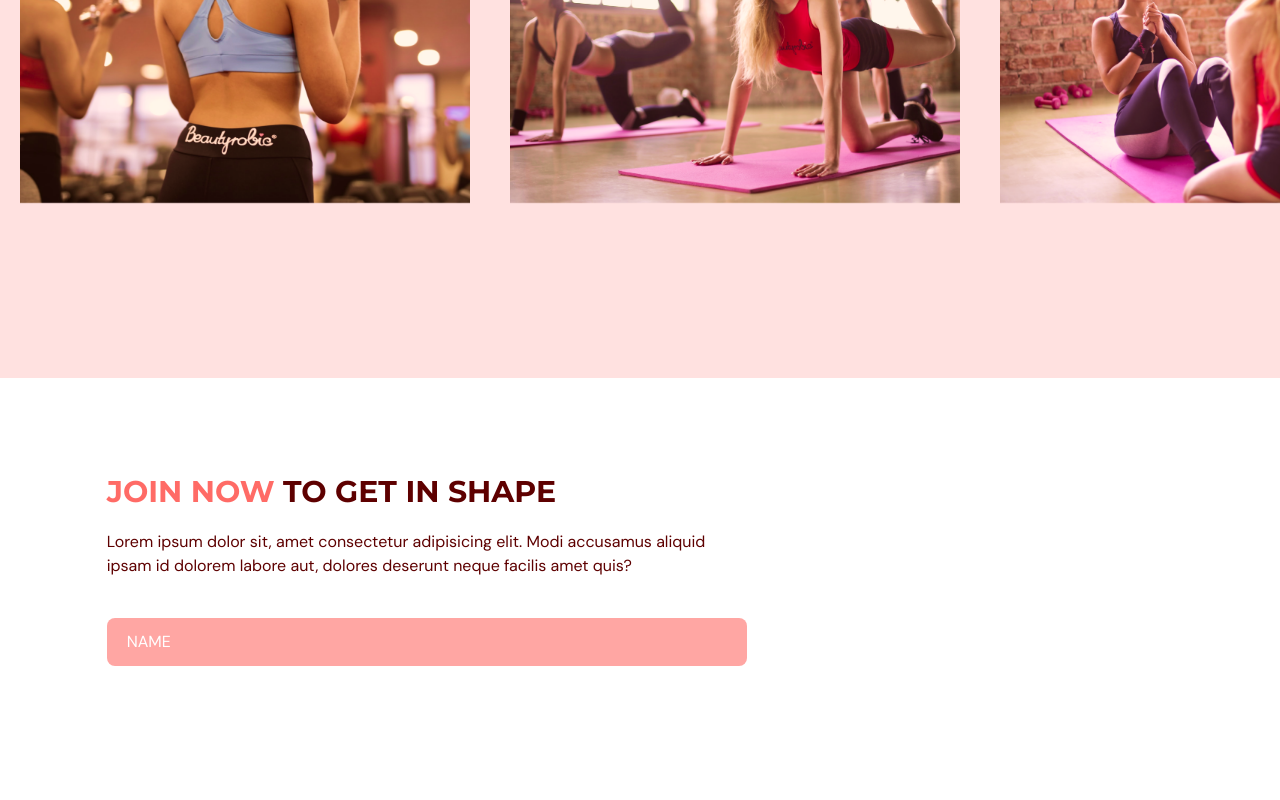
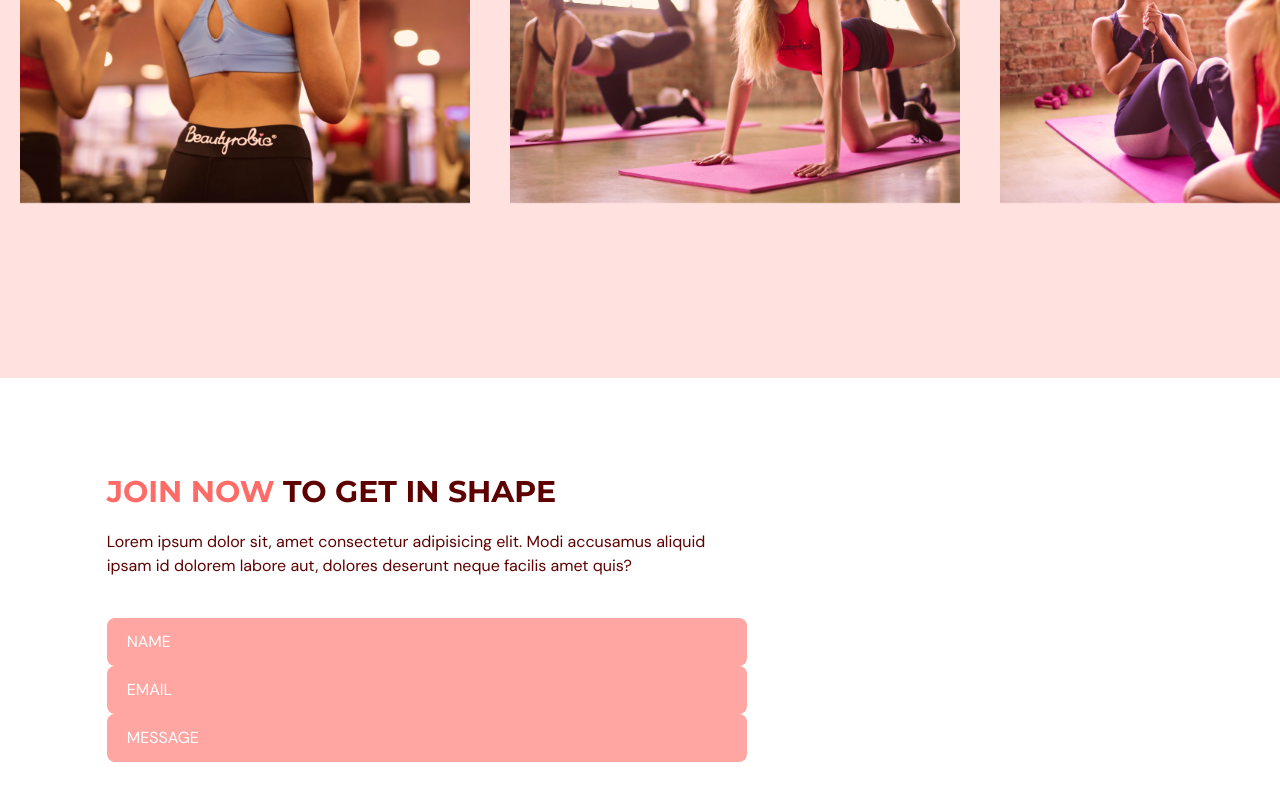
Before and after one commit to Louistam888/gym-fitness, a React (Vite) app: page / in a window 1280 px wide. Shown: the part 2552-3352 px from the top of the page. Built offline with nearby package versions, Linux system fonts and the light colour scheme.

Commit message:
completed fields inform

```diff
--- a/src/scenes/contactUs/index.tsx
+++ b/src/scenes/contactUs/index.tsx
@@ -81,6 +81,36 @@ const ContactUs = ({ setSelectedPage }: Props) => {
                     "Max Length is 100 characters."}
                 </p>
               )}
+              <input
+                type="text"
+                className={inputStyles}
+                placeholder="EMAIL"
+                {...register("email", {
+                  required: true,
+                  pattern: /^[A-Z0-9._%+-]+@[A-Z0-9.-]+\.[A-Z]{2,}$/i,
+                })}
+              />
+              {errors.email && (
+                <p className="mt-1 text-primary-500">
+                  {errors.email.type === "required" &&
+                    "This filed is required."}
+                  {errors.email.type === "pattern" && "Invalid email address"}
+                </p>
+              )}
+              <input
+                type="text"
+                className={inputStyles}
+                placeholder="MESSAGE"
+                {...(register("message"), { required: true, maxLength: 2000 })}
+              />
+              {errors.message && (
+                <p className="mt-1 text-primary-500">
+                  {errors.message.type === "required" &&
+                    "This filed is required."}
+                  {errors.message.type === "maxLength" &&
+                    "Max Length is 2000 characters."}
+                </p>
+              )}
             </form>
           </motion.div>
         </div>
```
